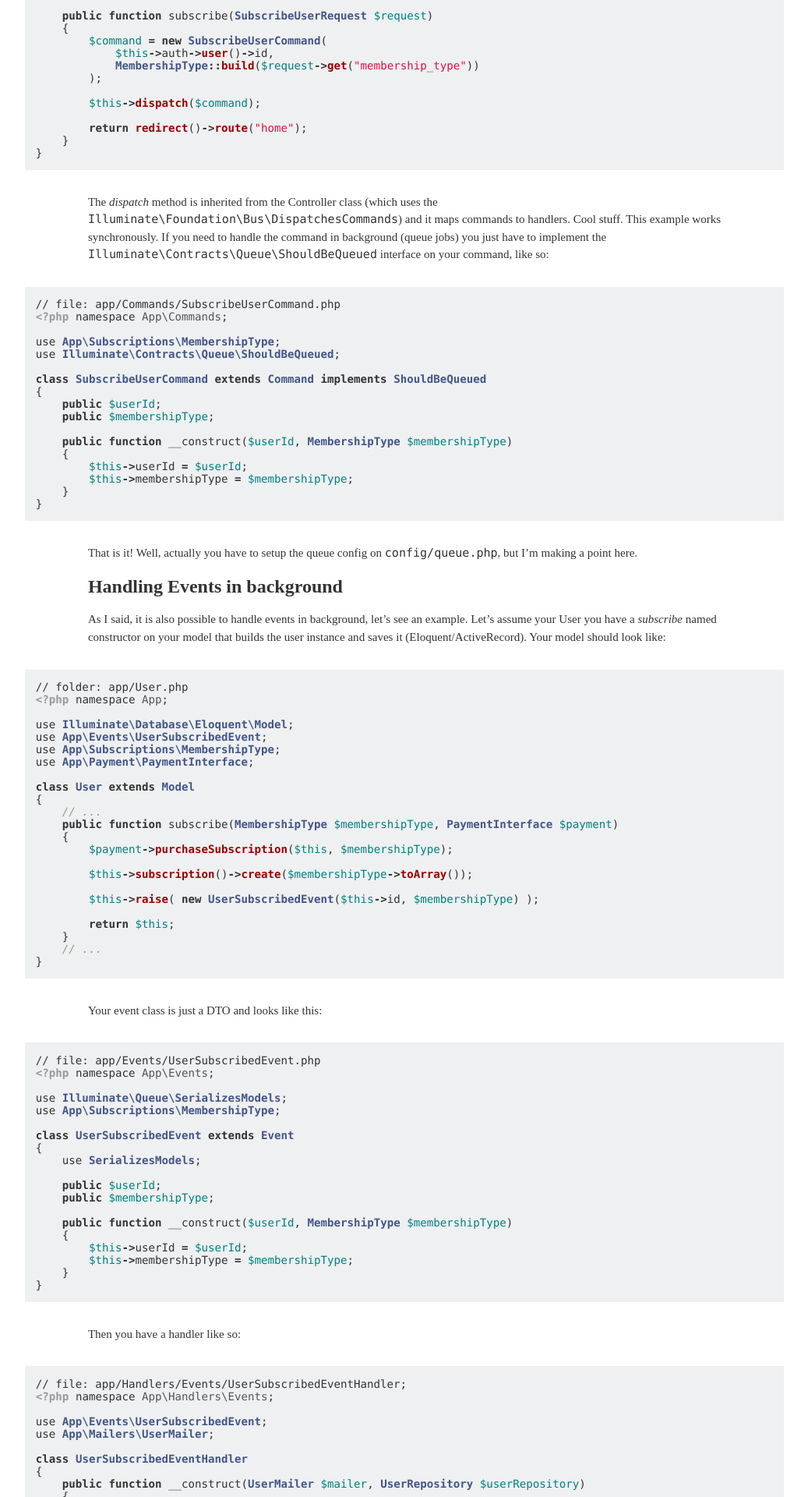
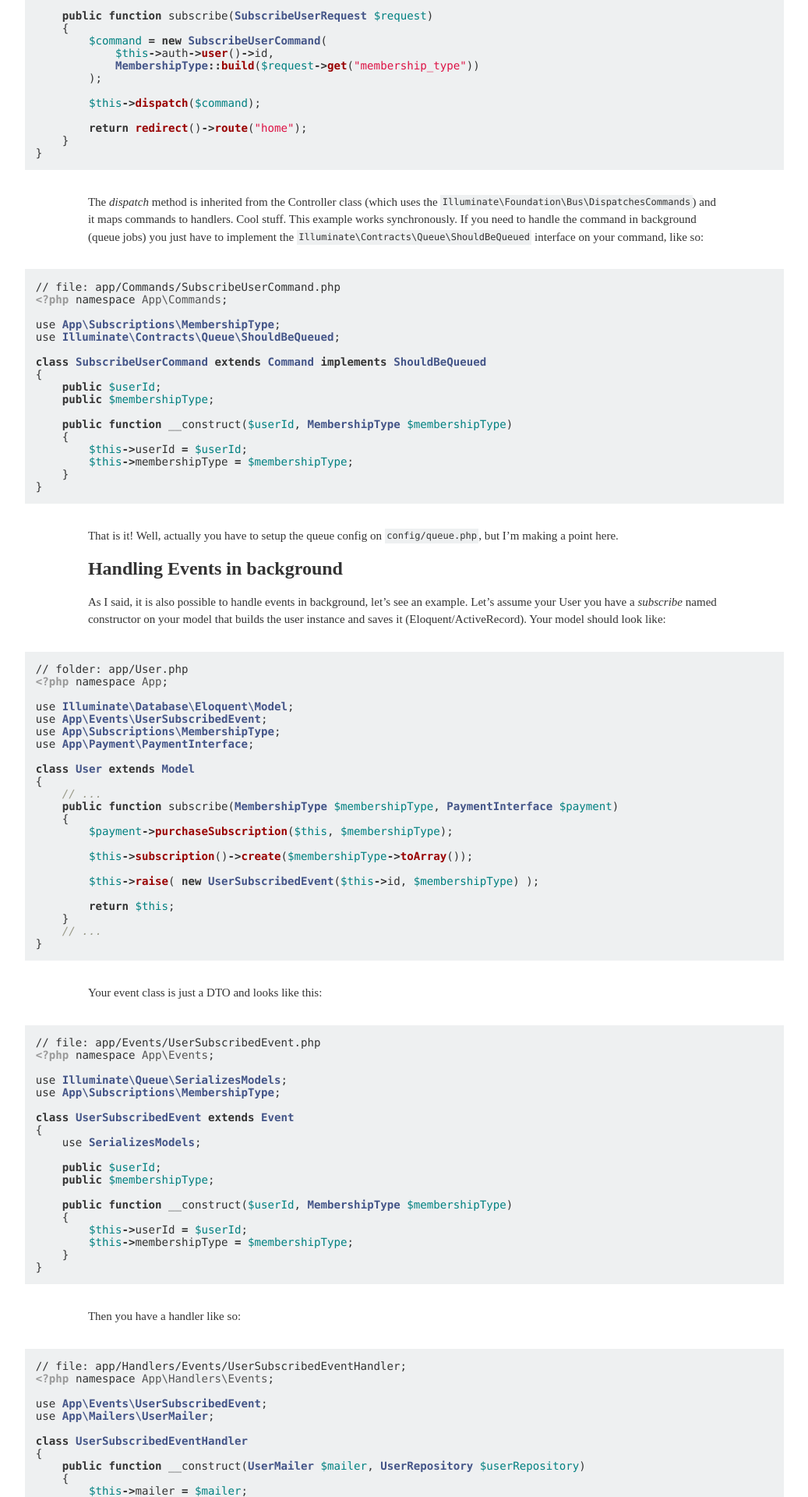
Before and after one commit to dimsav/blog, a Jekyll site: the page built from _posts/2015-01-02-laravel-5-command-oriented-approach.md, in a window 1280 px wide. Shown: the part 2129-4049 px from the top of the page at 78% size, without its empty margins (121-1158 px from the left). Built offline with Jekyll 4.4.1, drawn with Linux system fonts in a browser that asks for light colours.

Commit message:
Updated inline code styles: added gray background and reduced font size.

```diff
--- a/_sass/modules/_article.scss
+++ b/_sass/modules/_article.scss
@@ -1,10 +1,26 @@
-pre,
+pre {
+	font: 1em Monaco, monospace;
+}
+
+code,
+pre {
+	background: #EEF0F1;
+}
+
 code {
-  font: 1em Monaco, monospace;
+	font: 0.8em Monaco, monospace;
+	background: #EEF0F1;
+	padding: 0.2em;
 }
 
 pre {
-  background: #EEF0F1;
+	code {
+		font: 1em Monaco, monospace;
+		padding: 0;
+	}
+}
+
+pre {
   font-size: 0.94em;
   margin: 1em 0;
   padding: 1em;
```
